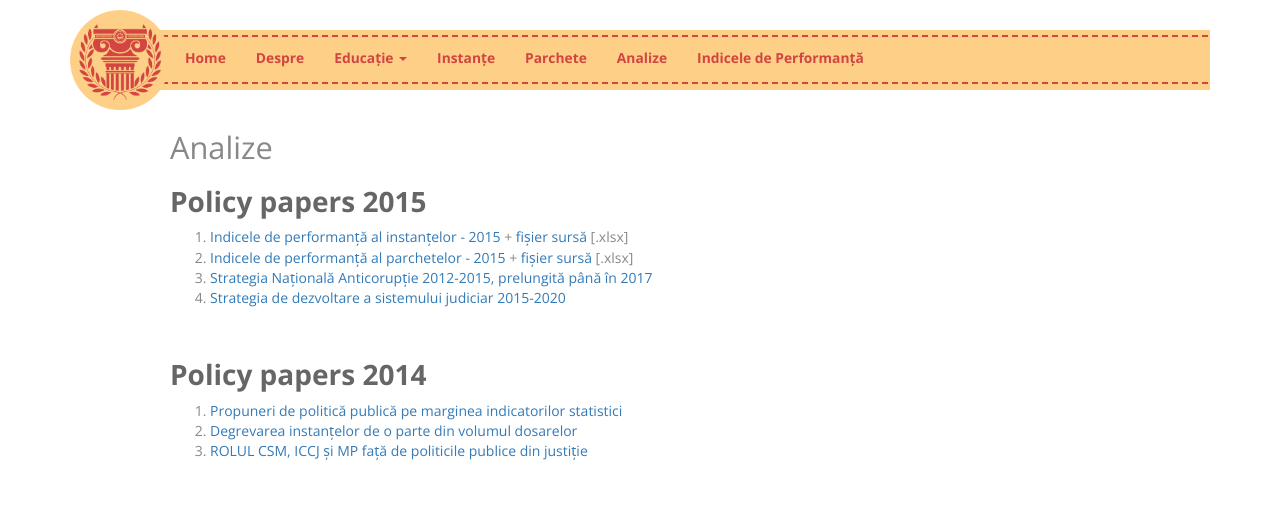
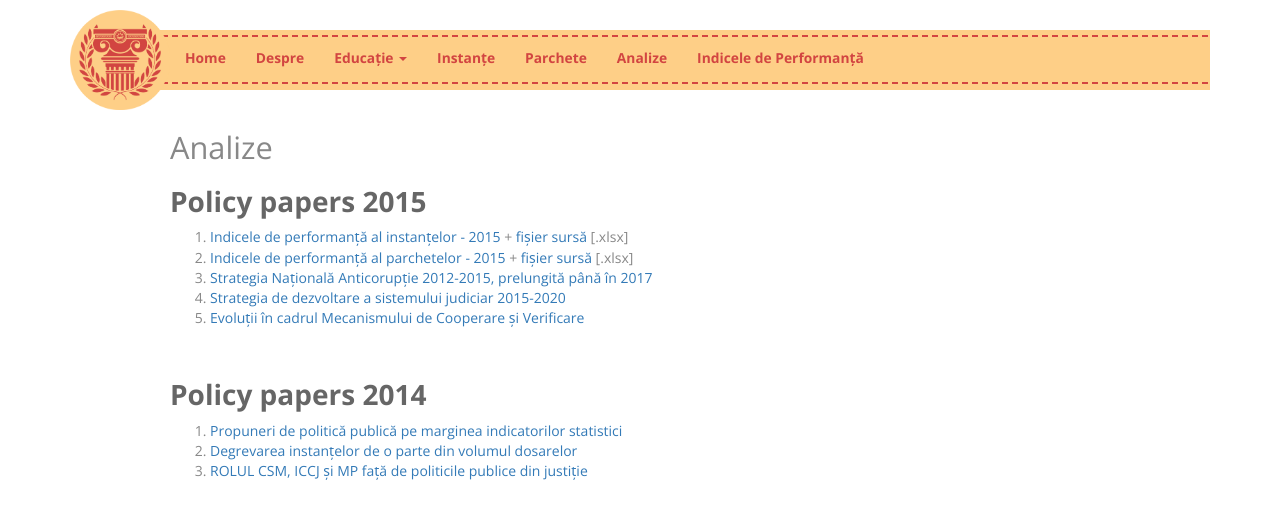
Before and after one commit to funkycitizens/onoratainstanta, a Jekyll site: the page built from analize.html, in a window 1280 px wide. Shown: the top 519 px of the page. Built offline with Jekyll 4.4.1, drawn with Linux system fonts in a browser that asks for light colours; nearby versions of some CDN libraries.

Commit message:
Edit from JekyllCMS

```diff
--- a/analize.html
+++ b/analize.html
@@ -8,6 +8,7 @@ title: Analize
 	<li><a href="http://www.funkycitizens.org/wp-content/uploads/2015/10/Indicele-de-performanta-complet_2015_parchete.pdf">Indicele de performanță al parchetelor - 2015</a>&nbsp;+ <a href="http://www.funkycitizens.org/wp-content/uploads/2015/10/Indice-performanta-parchete_site.xlsx">fișier sursă</a> [.xlsx]</li>
 	<li><a href="http://www.funkycitizens.org/wp-content/uploads/2015/10/01.-SNA_final.pdf">Strategia Națională Anticorupție 2012-2015, prelungită p&acirc;nă &icirc;n 2017</a></li>
 	<li><a href="http://www.funkycitizens.org/wp-content/uploads/2015/10/02.-SNDSJ_final.pdf">Strategia&nbsp;de dezvoltare a sistemului judiciar 2015-2020</a></li>
+	<li><a href="http://www.funkycitizens.org/wp-content/uploads/2015/10/mcv-print-grafice.pdf">Evoluții &icirc;n cadrul Mecanismului de Cooperare și Verificare</a></li>
 </ol>
 
 <p>&nbsp;</p>
```
